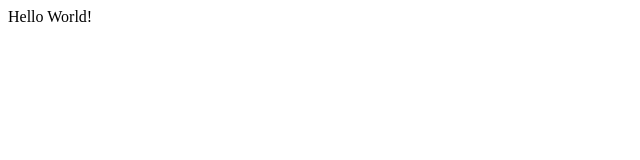
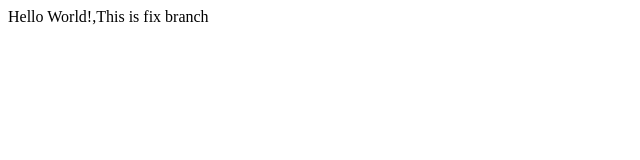
Before and after one commit to isuruprasaddilhara/hello-world, a website: page index.html in a window 1280 px wide. Shown: the whole page, without its empty margins (0-640 px from the left). Drawn offline with Linux system fonts and the light colour scheme.

Commit message:
I changed the index.html little bit

```diff
--- a/index.html
+++ b/index.html
@@ -7,6 +7,6 @@
         <title>Hello World Simple App</title>
     </head>
     <body>
-        <div>Hello World!</div>
+        <div>Hello World!,This is fix branch</div>
     </body>
 </html>
```
